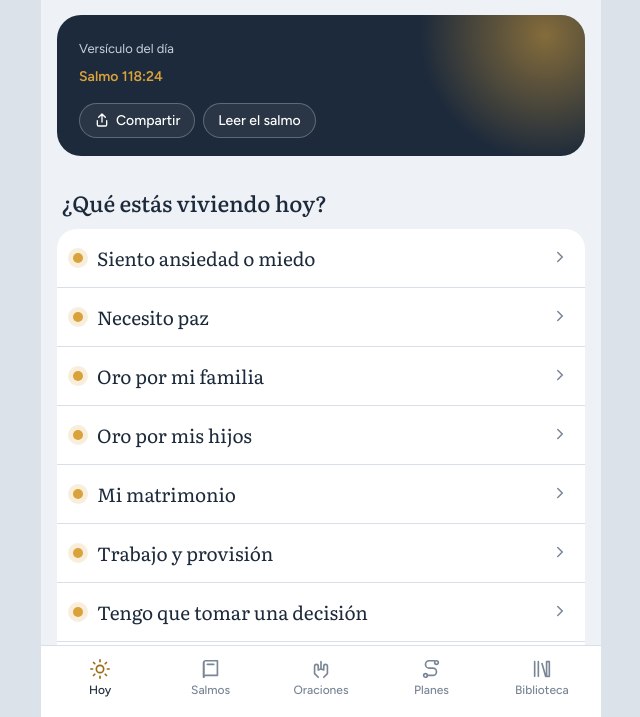
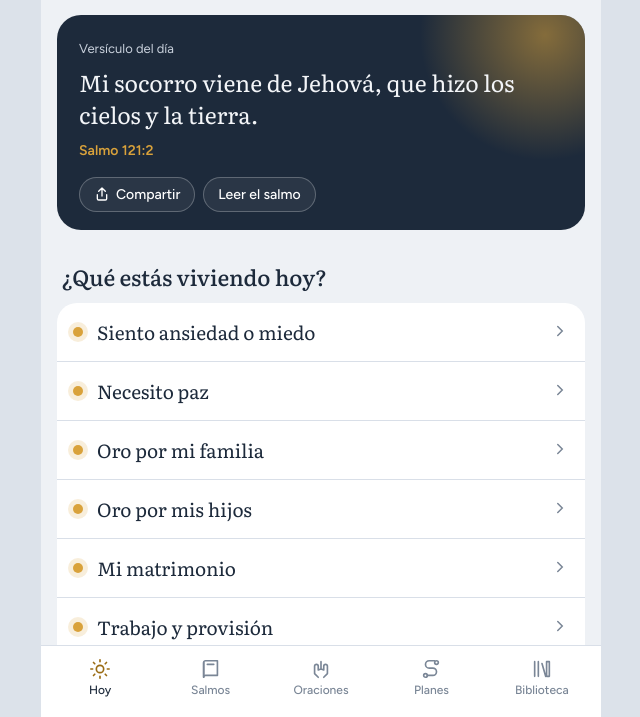
Before and after one commit to douglasjunio-04/app-salmos, a plain HTML site: page app/index.html in a window 1280 px wide. Shown: the part 83-800 px from the top of the page, without its empty margins (319-959 px from the left). Drawn offline with Linux system fonts and the light colour scheme.

Commit message:
Versículo do dia só com versículos disponíveis na versão grátis
Co-Authored-By: Claude Opus 5.5 <noreply@anthropic.com>
Claude-Session: https://claude.ai/code/session_015ppfgjJVtzYAqbHvDM97Jr

```diff
--- a/app/index.html
+++ b/app/index.html
@@ -345,7 +345,9 @@ function stopAudio(){try{speechSynthesis.cancel()}catch(e){}speaking=null}
 /* ---------- helpers ---------- */
 const P=n=>D.psalms[n-1];
 function verseText(n,v){for(const b of P(n).blocks){const t=b.text.find(x=>x.v===v);if(t)return t.t}return ''}
-function vodToday(){const d=new Date(),s=new Date(d.getFullYear(),0,0),i=Math.floor((d-s)/864e5)%VOD.length;const [n,v]=VOD[i];return{n,v,t:verseText(n,v),ref:`Salmo ${n}:${v}`}}
+function vodToday(){const d=new Date(),s=new Date(d.getFullYear(),0,0),day=Math.floor((d-s)/864e5);
+  // só versículos com texto disponível (na versão grátis parte dos salmos vem incompleta)
+  const ok=VOD.filter(([n,v])=>P(n)&&verseText(n,v));const L=ok.length?ok:VOD;const [n,v]=L[day%L.length];return{n,v,t:verseText(n,v),ref:`Salmo ${n}:${v}`}}
 function greet(){const h=new Date().getHours();return h<12?'Buenos días':h<19?'Buenas tardes':'Buenas noches'}
 function nextDay(){for(let i=1;i<=30;i++)if(!S.done.includes(i))return i;return 30}
 function isFav(k){return S.favs.includes(k)}
--- a/app/sw.js
+++ b/app/sw.js
@@ -1,5 +1,5 @@
 // Service worker: funciona sem internet depois da primeira visita.
-const CACHE='pcp-v11';
+const CACHE='pcp-v12';
 const CORE=['./','index.html','manifest.webmanifest','data/psalms.json','data/prayers.json','data/plan30.json','icons/icon-192.png','icons/icon-512.png'];
 self.addEventListener('install',e=>{e.waitUntil(caches.open(CACHE).then(c=>c.addAll(CORE)).then(()=>self.skipWaiting()))});
 self.addEventListener('activate',e=>{e.waitUntil(caches.keys().then(ks=>Promise.all(ks.filter(k=>k!==CACHE).map(k=>caches.delete(k)))).then(()=>self.clients.claim()))});
```
